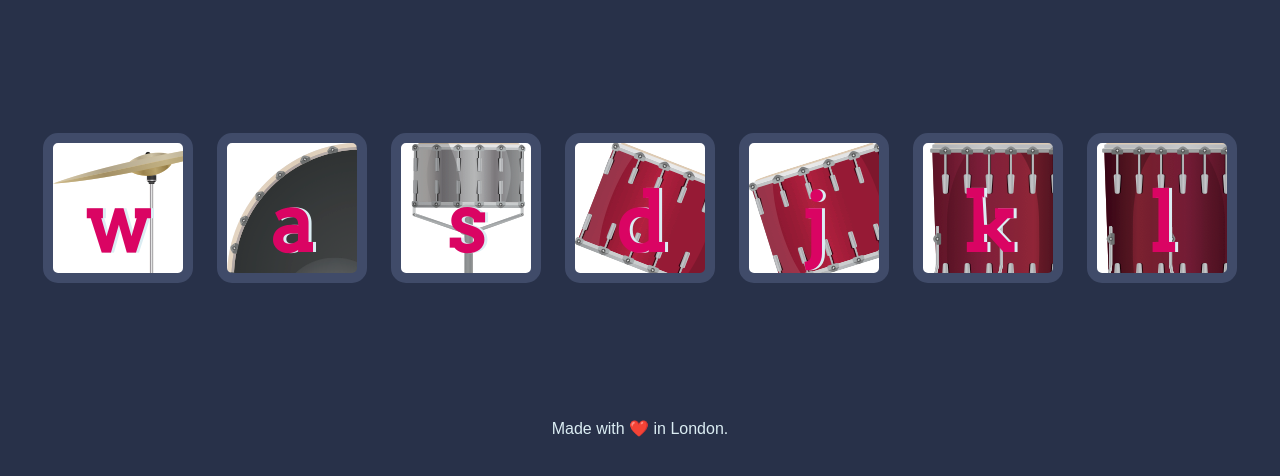
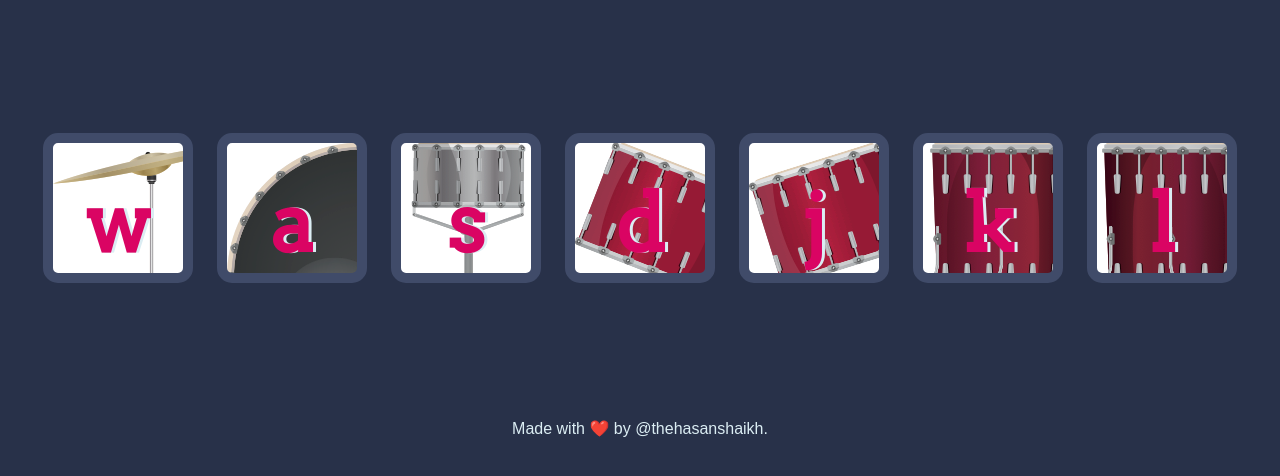
Before and after one commit to thehassanshaikh/drum-kit, a plain HTML site: page index.html in a window 1280 px wide. Shown: the part 156-632 px from the top of the page. Drawn offline with Linux system fonts and the light colour scheme.

Commit message:
Change the footer credit

```diff
--- a/index.html
+++ b/index.html
@@ -23,7 +23,7 @@
 
   <script src="index.js"></script>
   <footer>
-    Made with ❤️ in London.
+    Made with ❤️ by @thehasanshaikh.
   </footer>
 </body>
 
```
